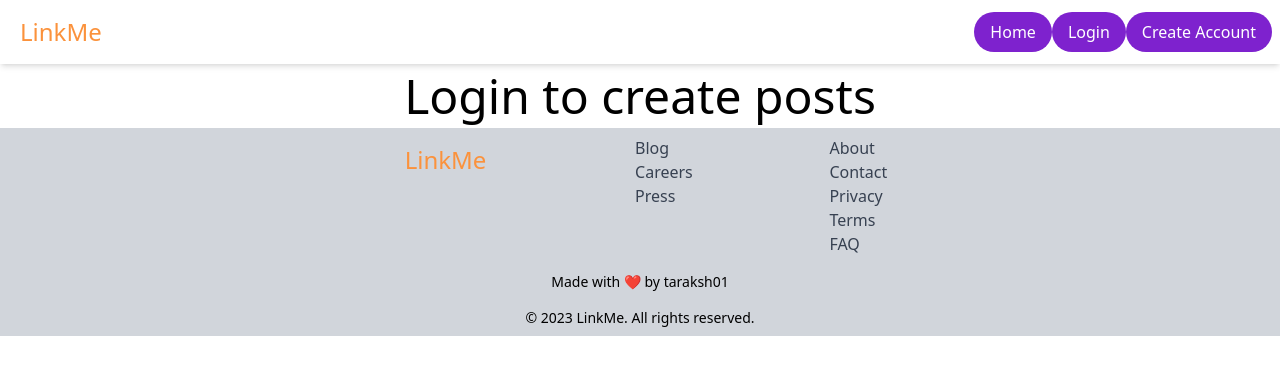
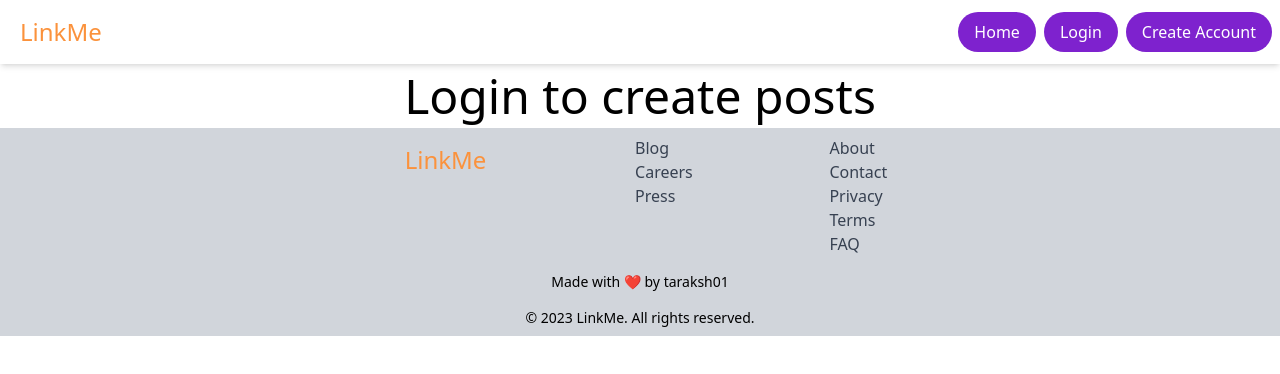
Before and after one commit to taraksh01/linkMe, a React (Vite) app: page / in a window 1280 px wide. Shown: the top 374 px of the page. Built offline with nearby package versions, Linux system fonts and the light colour scheme.

Commit message:
Added gap between nav items

```diff
--- a/src/components/Header.js
+++ b/src/components/Header.js
@@ -23,8 +23,8 @@ const Header = () => {
       <Link to={"/"}>
         <Logo>LinkMe</Logo>
       </Link>
-      <div className="flex items-center">
-        <div className="">
+      <div className="flex items-center gap-2">
+        <div className="flex gap-2">
           {navItems?.map(
             (item) =>
               item.active && (
```
